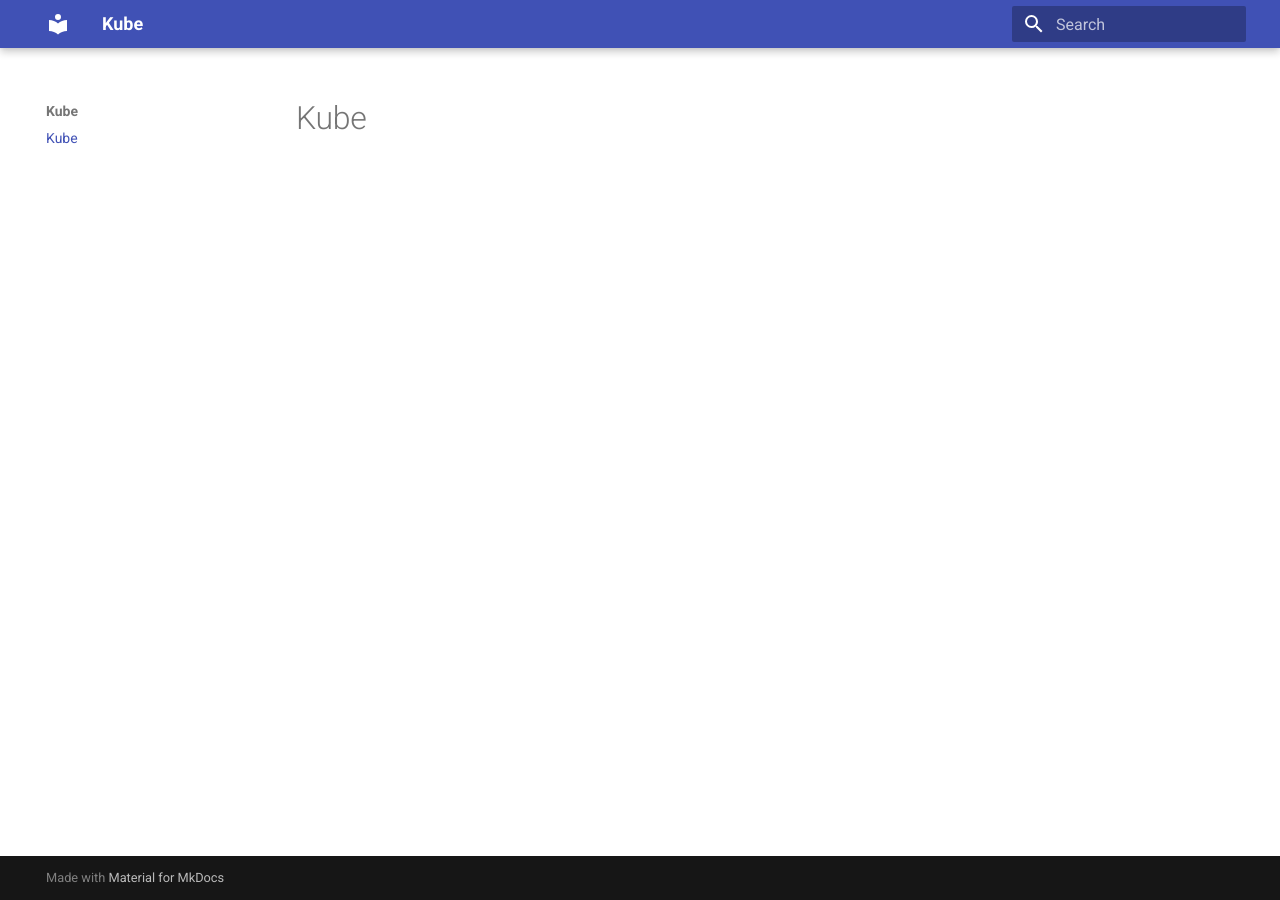
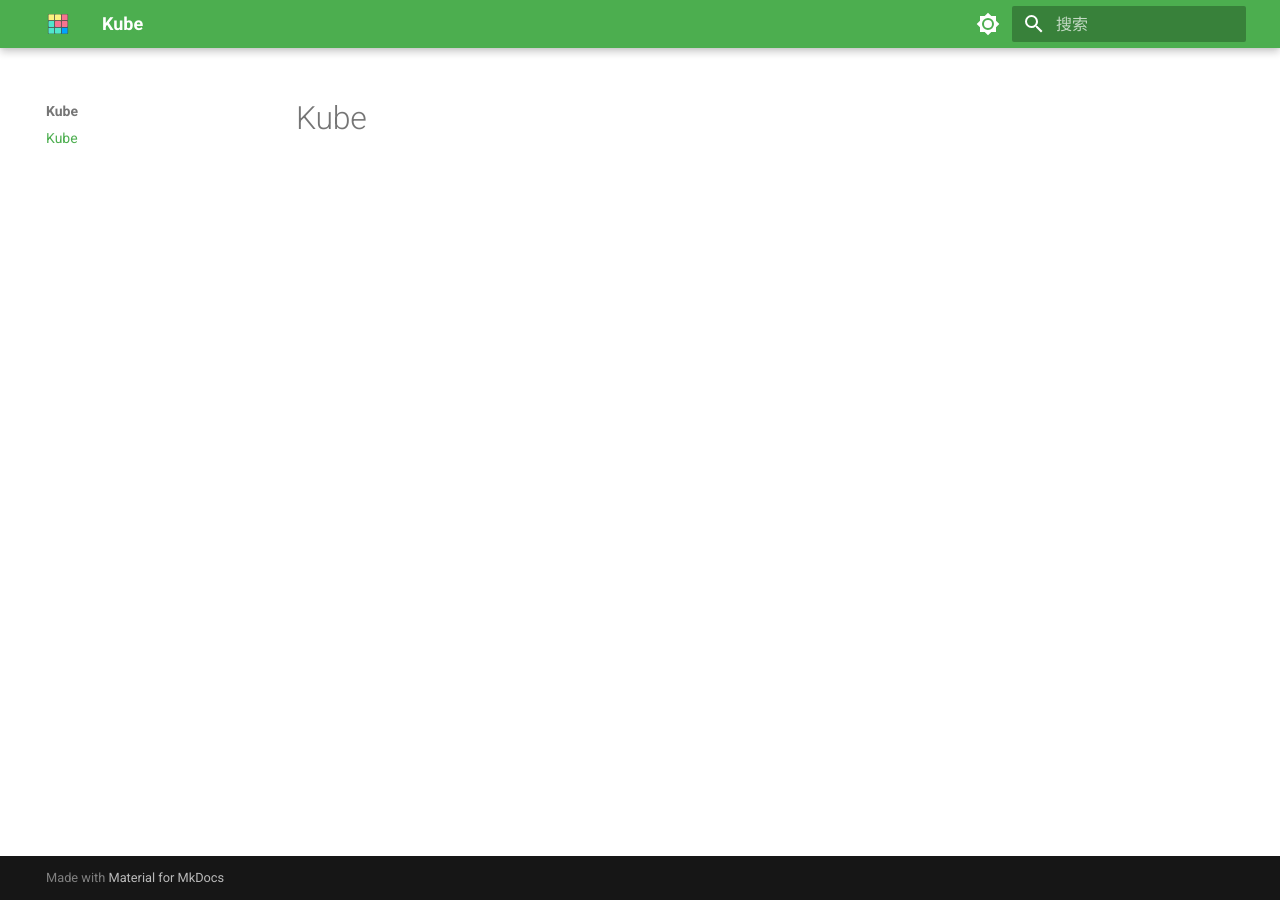
Before and after one commit to TechnologyK/kube, an MkDocs documentation site: the page built from docs/index.md, in a window 1280 px wide. Built offline with MkDocs 1.6.1 and Material for MkDocs 9.7.7, drawn with Linux system fonts in a browser that asks for light colours.

Commit message:
支持模式切换，新增logo和favicon，语言更换为zh

```diff
--- a/mkdocs.yml
+++ b/mkdocs.yml
@@ -1,3 +1,23 @@
 site_name: Kube
 theme:
   name: material
+  palette:
+    # Palette toggle for light mode
+    - scheme: default
+      primary: green
+      accent: green
+      toggle:
+        icon: material/brightness-7
+        name: 切换到深色模式
+
+    # Palette toggle for dark mode
+    - scheme: slate
+      primary: deep purple
+      accent: deep purple
+      toggle:
+        icon: material/brightness-4
+        name: 切换到浅色模式
+  logo: assets/logo.svg
+  favicon: images/favicon.svg
+
+  language: zh
```
Also changed, not shown: docs/assets/logo.svg (added), docs/images/favicon.svg (added).
